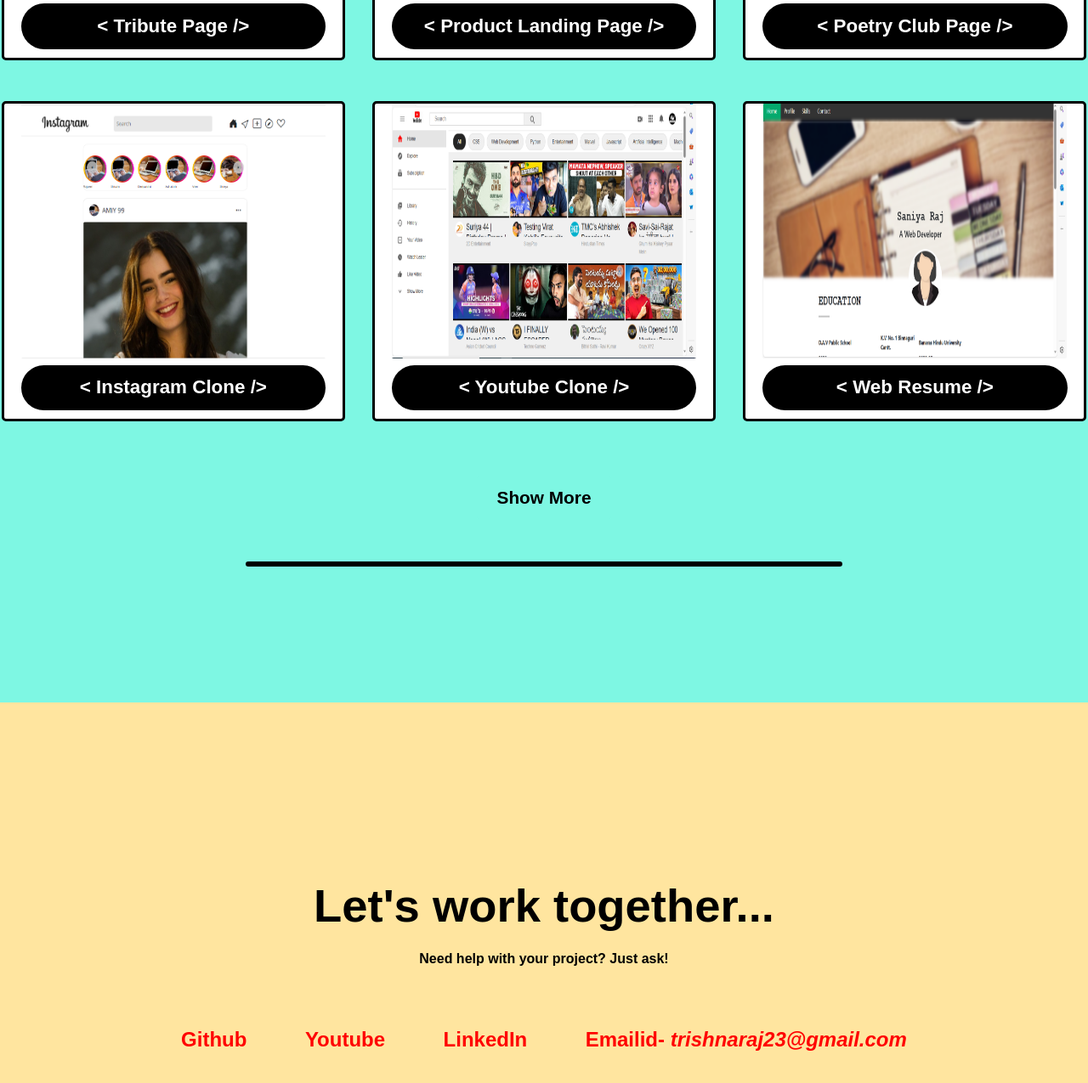
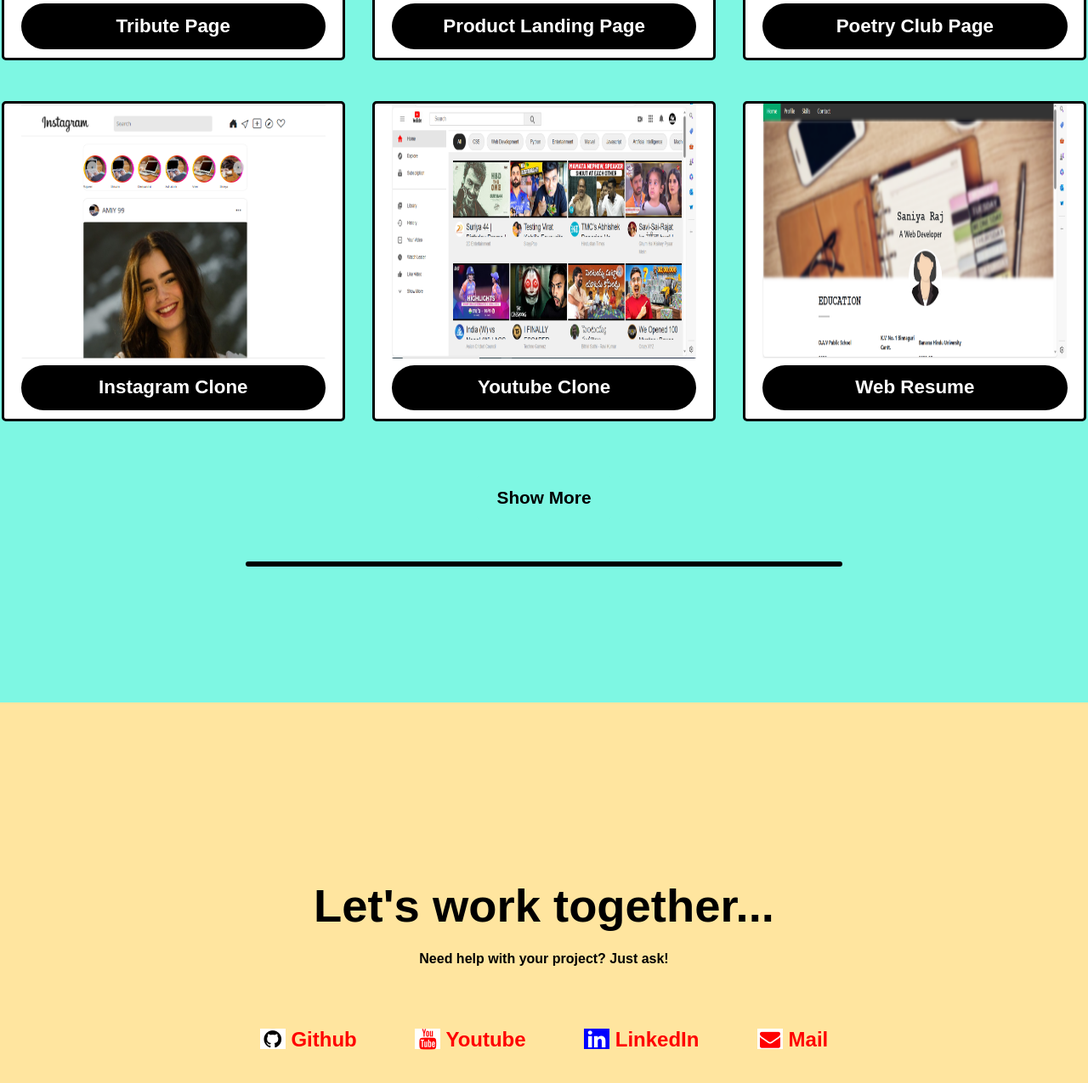
Before and after one commit to saniya-raj/ENCRYPTIX-Portfolio-page, a plain HTML site: page index.html in a window 1280 px wide. Shown: the part 1334-2609 px from the top of the page at 85% size. Drawn offline with Linux system fonts and the light colour scheme; files whose address does not match are found by name.

Commit message:
Update index.html

```diff
--- a/index.html
+++ b/index.html
@@ -5,6 +5,7 @@
   <meta charset="UTF-8">
   <meta name="viewport" content="width=device-width, initial-scale=1.0">
   <link rel="stylesheet" href="styles.css">
+  <link rel="stylesheet" href="https://cdnjs.cloudflare.com/ajax/libs/font-awesome/4.7.0/css/font-awesome.min.css">
   <title>Personal Portfolio Webpage</title>
 </head>
 <body>
@@ -42,66 +43,66 @@
       <div class="projects">
         <div class="box">
           <a target="_blank" href="https://saniya-raj.github.io/ENCRYPTIX-Tribute-Page/">
-            <img src="images/tribute.png" alt="project-img" class="project-img">
+            <img src="C:\Users\Saniya Raj\Desktop\tribute.png" alt="project-img" class="project-img">
             <p>
-              <span class="code">&lt;</span>
+
               Tribute Page
-              <span class="code">/&gt;</span>
+
             </p>
           </a>
         </div>
 
         <div class="box">
           <a target="_blank" href="https://saniya-raj.github.io/ENCRYPTIX_LandingPage/" alt="project-img" class="project-img">
-            <img src="images/landing.png" alt="project-img" class="project-img">
+            <img src="C:\Users\Saniya Raj\Desktop\landing.png" alt="project-img" class="project-img">
             <p>
-              <span class="code">&lt;</span>
+
               Product Landing Page
-              <span class="code">/&gt;</span>
+
             </p>
           </a>
         </div>
 
         <div class="box">
           <a target="_blank" href="https://saniya-raj.github.io/Ikhtiyar-Poetry-Club/">
-            <img src="images/club.png" class="project-img">
+            <img src="C:\Users\Saniya Raj\Desktop\club.png" alt="project-img" class="project-img">
             <p>
-              <span class="code">&lt;</span>
+
               Poetry Club Page
-              <span class="code">/&gt;</span>
+
             </p>
           </a>
         </div>
 
         <div target="_blank" class="box">
           <a href="https://saniya-raj.github.io/instagram_clone/">
-            <img src="images/insta.png" alt="project-img" class="project-img">
+            <img src="C:\Users\Saniya Raj\Desktop\insta.png" alt="project-img" class="project-img">
             <p>
-              <span class="code">&lt;</span>
+
               Instagram Clone
-              <span class="code">/&gt;</span>
+
             </p>
           </a>
         </div>
 
         <div target="_blank" class="box">
           <a href="https://saniya-raj.github.io/my-yt-clone/">
-            <img src="images/yt.png" alt="project-img" class="project-img">
+            <img src="C:\Users\Saniya Raj\Desktop\yt.png" alt="project-img" class="project-img">
             <p>
-              <span class="code">&lt;</span>
+
               Youtube Clone
-              <span class="code">/&gt;</span>
+
             </p>
           </a>
         </div>
 
         <div target="_blank" class="box">
           <a href="https://saniyaraj.w3spaces.com/">
-            <img src="images/resume.png" alt="project-img" class="project-img">
+            <img src="C:\Users\Saniya Raj\Desktop\resume.png" alt="project-img" class="project-img">
             <p>
-              <span class="code">&lt;</span>
+
               Web Resume
-              <span class="code">/&gt;</span>
+
             </p>
           </a>
         </div>
@@ -119,20 +120,20 @@
       <div class="social">
         <div>
           <a id="profile-link" target="_blank" href="https://github.com/saniya-raj">
-            <i class="fab fa-github fa-1x"></i>
+            <i class="fa fa-github"></i>
             Github
           </a>
           <a target="_blank" href="https://youtube.com/@mathsloverpoint?si=f5GGuHnqp6QHZiH5">
-            <i class="fab fa-youtube fa-1x"></i>
+            <i class="fa fa-youtube"></i>
             Youtube
           </a>
           <a target="_blank" href="https://www.linkedin.com/in/saniya-raj-5732bb250?utm_source=share&utm_campaign=share_via&utm_content=profile&utm_medium=android_app">
-            <i class="fab fa-linkedin fa-1x"></i>
+            <i class="fa fa-linkedin"></i>
             LinkedIn
           </a>
           <a href="#">
-            Emailid-
-            <i class="fas fa-envelope-open-text fa-1x">trishnaraj23@gmail.com</i>
+            <i class="fa fa-envelope"></i>
+            Mail
           </a>
         </div>
       </div>
```
